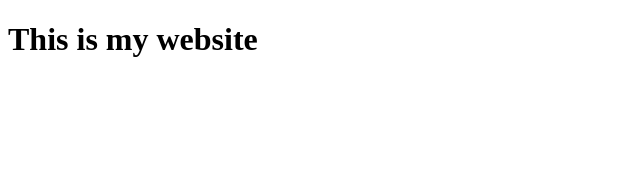
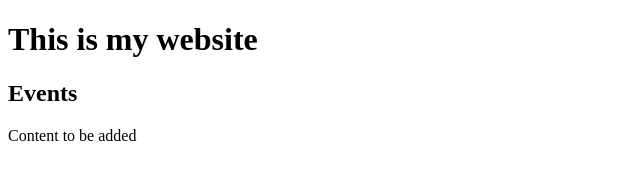
Before and after one commit to Amberside/funkyCode2, a plain HTML site: page index.html in a window 1280 px wide. Shown: the whole page, without its empty margins (0-640 px from the left). Drawn offline with Linux system fonts and the light colour scheme.

Commit message:
Update index.html
Added some content.

```diff
--- a/index.html
+++ b/index.html
@@ -7,5 +7,11 @@
 </head>
 <body>
     <h1>This is my website</h1>
+    <section>
+        <h2>Events</h2>
+        <table>
+            <p>Content to be added</p>
+        </table>
+    </section>
 </body>
 </html>
```
